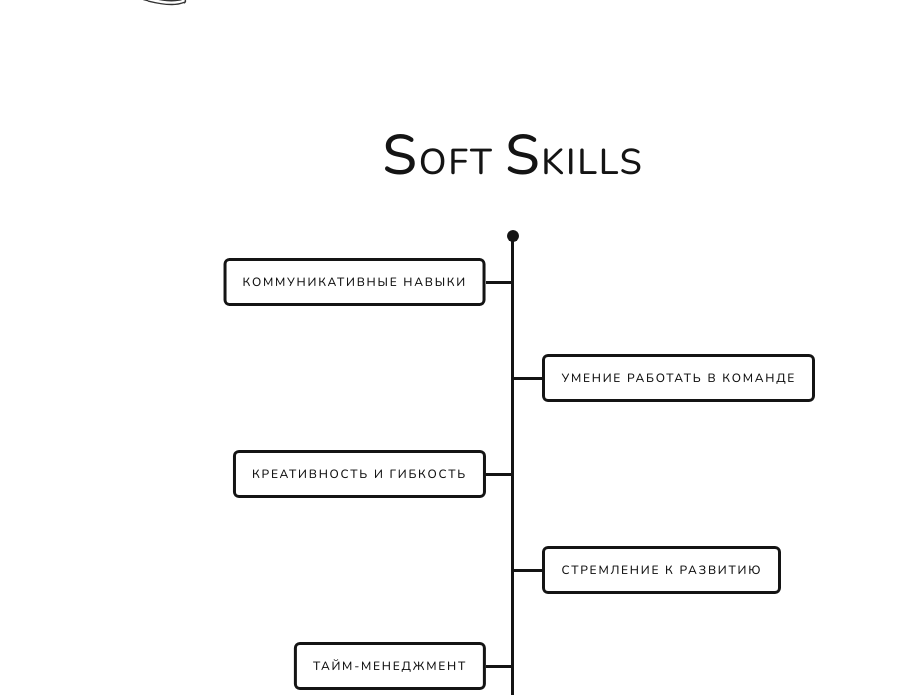
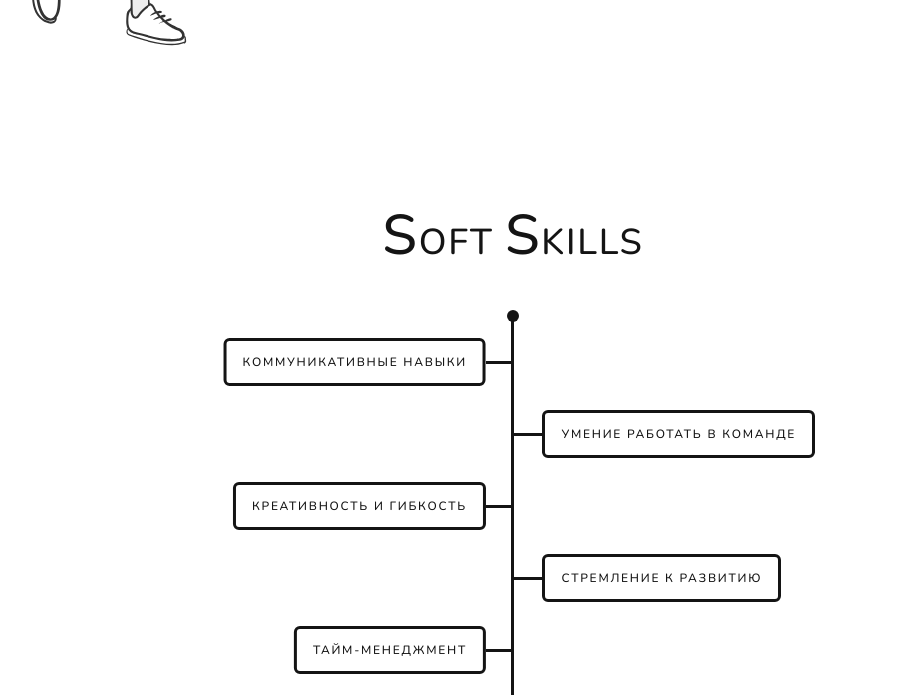
Before and after one commit to PArrotWeb/PArrotWeb.github.io, a plain HTML site: page index.html in a window 1280 px wide. Shown: the part 1326-2021 px from the top of the page, without its empty margins (127-1031 px from the left). Drawn offline with Linux system fonts and the light colour scheme.

Commit message:
fix paddings

```diff
--- a/scss/index.scss
+++ b/scss/index.scss
@@ -145,8 +145,8 @@
 }
 
 .about {
-  padding: 40px 0;
-  margin-bottom: 40px;
+  padding: 80px 0;
+  //margin-bottom: 40px;
 }
 
 .about__container {
@@ -197,8 +197,8 @@
 }
 
 .soft {
-  padding: 40px 0;
-  margin-bottom: 40px;
+  padding: 80px 0;
+  //margin-bottom: 40px;
 }
 
 .soft__container {
@@ -257,7 +257,7 @@
   margin: 24px 0;
   display: flex;
   flex-direction: column;
-  gap: 48px;
+  gap: 24px;
 }
 
 .soft__block-item {
```
Also changed, not shown: css/index.css, 1 other file.
